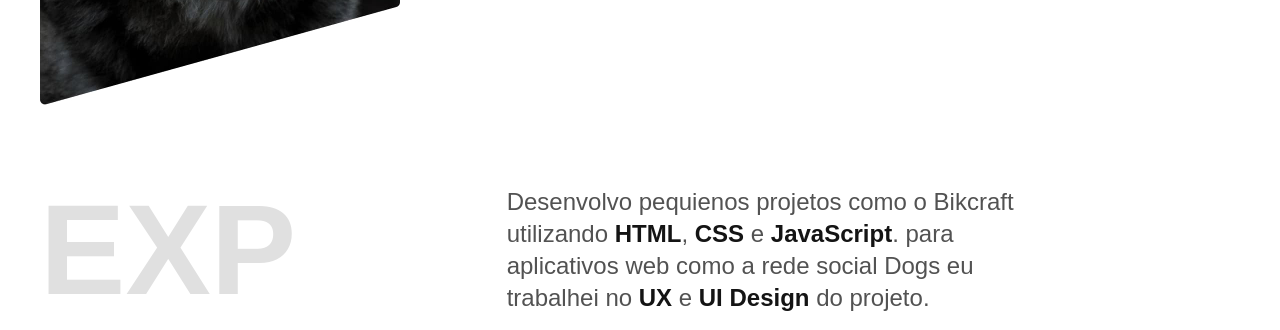
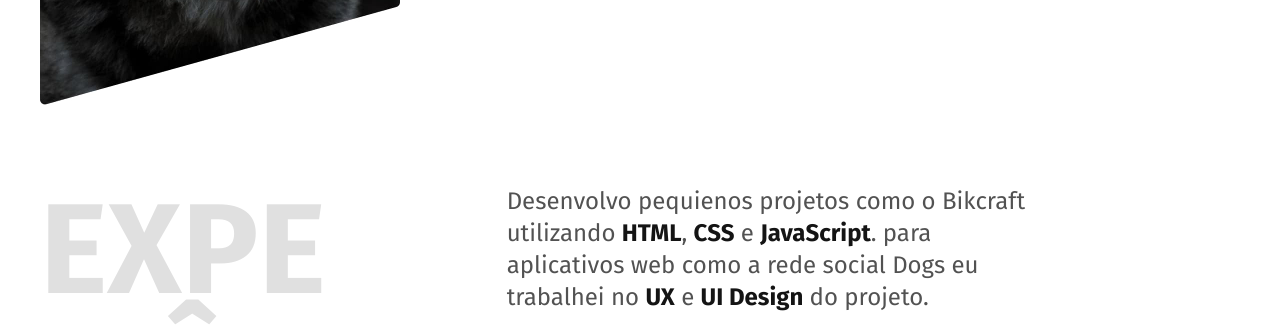
Before and after one commit to jeanslima/jeanslima.github.io, a plain HTML site: page index.html in a window 1280 px wide. Shown: the part 572-902 px from the top of the page. Drawn offline with Linux system fonts and the light colour scheme.

Commit message:
google fonts

```diff
--- a/index.html
+++ b/index.html
@@ -8,6 +8,10 @@
   <meta name="description" content="desenvolvedor Front Edn e UX/UI Design Localizado no Rio de Janeiro">
   <link rel="stylesheet" href="./style/style.min.css">
   <link rel="icon" href="/favicon.svg" type="image/svg+xml">
+
+  <link rel="preconnect" href="https://fonts.googleapis.com">
+  <link rel="preconnect" href="https://fonts.gstatic.com" crossorigin>
+  <link href="https://fonts.googleapis.com/css2?family=Fira+Sans:wght@400;700&family=Open+Sans:wght@400;600;800&display=swap" rel="stylesheet">
 </head>
 
 <body>
```
